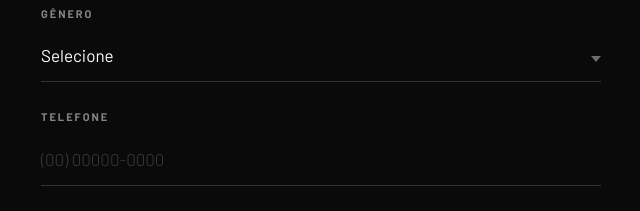
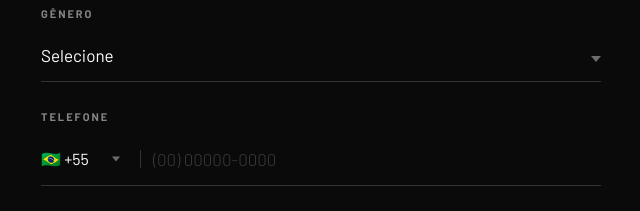
Before and after one commit to HEBRDIGITAL/audi-center-bc2, a plain HTML site: page index.html in a window 1280 px wide. Shown: the part 1360-1571 px from the top of the page, 319-959 px from the left. Drawn offline with Linux system fonts and the light colour scheme.

Commit message:
Update index.html

```diff
--- a/index.html
+++ b/index.html
@@ -267,6 +267,73 @@
             border-top-color: var(--white);
         }
 
+        /* Phone field with DDI selector */
+        .phone-row {
+            display: flex;
+            align-items: center;
+            border-bottom: 1px solid var(--gray-border);
+            transition: border-color 0.3s;
+        }
+        .field.focused .phone-row {
+            border-bottom-color: var(--white);
+        }
+        .phone-row:has(.phone-input.error) {
+            border-bottom-color: var(--red);
+        }
+        .phone-ddi-wrap {
+            position: relative;
+            flex-shrink: 0;
+        }
+        .phone-ddi-select {
+            background: transparent;
+            border: none;
+            outline: none;
+            color: var(--white);
+            font-size: 16px;
+            font-family: 'Barlow', sans-serif;
+            font-weight: 400;
+            appearance: none;
+            -webkit-appearance: none;
+            cursor: pointer;
+            padding: 16px 26px 16px 0;
+        }
+        .phone-ddi-select option {
+            background: #1a1a1a;
+            color: var(--white);
+        }
+        .phone-ddi-arrow {
+            position: absolute;
+            right: 8px;
+            top: 50%;
+            transform: translateY(-50%);
+            width: 0;
+            height: 0;
+            border-left: 4px solid transparent;
+            border-right: 4px solid transparent;
+            border-top: 5px solid rgba(255,255,255,0.4);
+            pointer-events: none;
+            transition: border-top-color 0.3s;
+        }
+        .field.focused .phone-ddi-arrow {
+            border-top-color: var(--white);
+        }
+        .phone-ddi-sep {
+            width: 1px;
+            height: 18px;
+            background: var(--gray-border);
+            flex-shrink: 0;
+            margin: 0 12px;
+            transition: background 0.3s;
+        }
+        .field.focused .phone-ddi-sep {
+            background: rgba(255,255,255,0.25);
+        }
+        .phone-input {
+            flex: 1;
+            border-bottom: none !important;
+            padding-left: 0 !important;
+        }
+
         /* Two columns */
         .field-row {
             display: grid;
@@ -453,7 +520,43 @@
 
                 <div class="field">
                     <label class="field-label">Telefone</label>
-                    <input type="tel" id="f_telefone" class="field-input" placeholder="(00) 00000-0000" required autocomplete="tel">
+                    <div class="phone-row">
+                        <div class="phone-ddi-wrap">
+                            <select id="f_ddi" class="phone-ddi-select">
+                                <option value="+55">🇧🇷 +55</option>
+                                <option value="+54">🇦🇷 +54</option>
+                                <option value="+591">🇧🇴 +591</option>
+                                <option value="+56">🇨🇱 +56</option>
+                                <option value="+57">🇨🇴 +57</option>
+                                <option value="+506">🇨🇷 +506</option>
+                                <option value="+593">🇪🇨 +593</option>
+                                <option value="+503">🇸🇻 +503</option>
+                                <option value="+502">🇬🇹 +502</option>
+                                <option value="+504">🇭🇳 +504</option>
+                                <option value="+52">🇲🇽 +52</option>
+                                <option value="+505">🇳🇮 +505</option>
+                                <option value="+507">🇵🇦 +507</option>
+                                <option value="+595">🇵🇾 +595</option>
+                                <option value="+51">🇵🇪 +51</option>
+                                <option value="+1787">🇵🇷 +1787</option>
+                                <option value="+598">🇺🇾 +598</option>
+                                <option value="+58">🇻🇪 +58</option>
+                                <option value="+1">🇺🇸 +1</option>
+                                <option value="+44">🇬🇧 +44</option>
+                                <option value="+351">🇵🇹 +351</option>
+                                <option value="+34">🇪🇸 +34</option>
+                                <option value="+39">🇮🇹 +39</option>
+                                <option value="+33">🇫🇷 +33</option>
+                                <option value="+49">🇩🇪 +49</option>
+                                <option value="+81">🇯🇵 +81</option>
+                                <option value="+86">🇨🇳 +86</option>
+                                <option value="+971">🇦🇪 +971</option>
+                            </select>
+                            <span class="phone-ddi-arrow"></span>
+                        </div>
+                        <span class="phone-ddi-sep"></span>
+                        <input type="tel" id="f_telefone" class="field-input phone-input" placeholder="(00) 00000-0000" required autocomplete="tel">
+                    </div>
                 </div>
 
                 <div class="field">
@@ -542,14 +645,33 @@
         var WA_PHONE = '5547999021851';
 
         // ===== MÁSCARAS =====
-        function maskTel(el) {
-            el.addEventListener('input', function(e) {
+        function setupPhoneMask() {
+            var ddiSel = document.getElementById('f_ddi');
+            var telInp = document.getElementById('f_telefone');
+
+            telInp.addEventListener('input', function(e) {
+                if (ddiSel.value !== '+55') return;
                 var v = e.target.value.replace(/\D/g, '');
                 if (v.length > 11) v = v.slice(0, 11);
                 if (v.length > 6) v = '(' + v.slice(0,2) + ') ' + v.slice(2,7) + '-' + v.slice(7);
                 else if (v.length > 2) v = '(' + v.slice(0,2) + ') ' + v.slice(2);
                 else if (v.length > 0) v = '(' + v;
                 e.target.value = v;
+            });
+
+            ddiSel.addEventListener('change', function() {
+                telInp.value = '';
+                telInp.placeholder = this.value === '+55' ? '(00) 00000-0000' : '000 000 0000';
+            });
+
+            // Focus/blur for label animation
+            [ddiSel, telInp].forEach(function(el) {
+                el.addEventListener('focus', function() {
+                    this.closest('.field').classList.add('focused');
+                });
+                el.addEventListener('blur', function() {
+                    this.closest('.field').classList.remove('focused');
+                });
             });
         }
 
@@ -573,7 +695,7 @@
             });
         }
 
-        maskTel(document.getElementById('f_telefone'));
+        setupPhoneMask();
         maskCPF(document.getElementById('f_cpf'));
         maskCEP(document.getElementById('f_cep'));
 
@@ -628,7 +750,8 @@
             var sobrenome = document.getElementById('f_sobrenome').value.trim();
             var generoEl = document.getElementById('f_genero');
             var genero = generoEl.options[generoEl.selectedIndex].text;
-            var telefone = document.getElementById('f_telefone').value.trim();
+            var ddi = document.getElementById('f_ddi').value;
+            var telefone = ddi + ' ' + document.getElementById('f_telefone').value.trim();
             var email = document.getElementById('f_email').value.trim();
             var cpf = document.getElementById('f_cpf').value.trim();
             var cep = document.getElementById('f_cep').value.trim();
```
